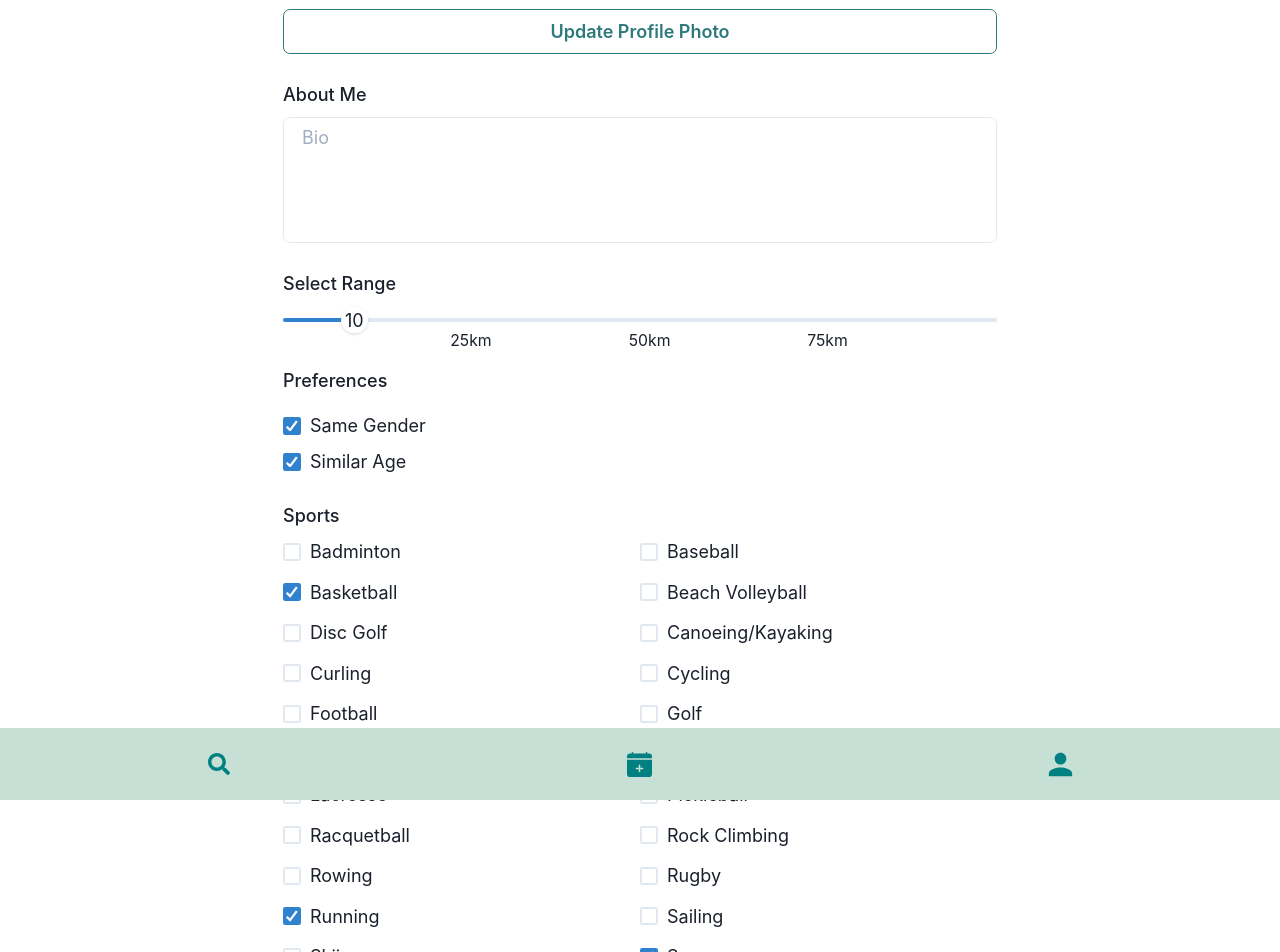
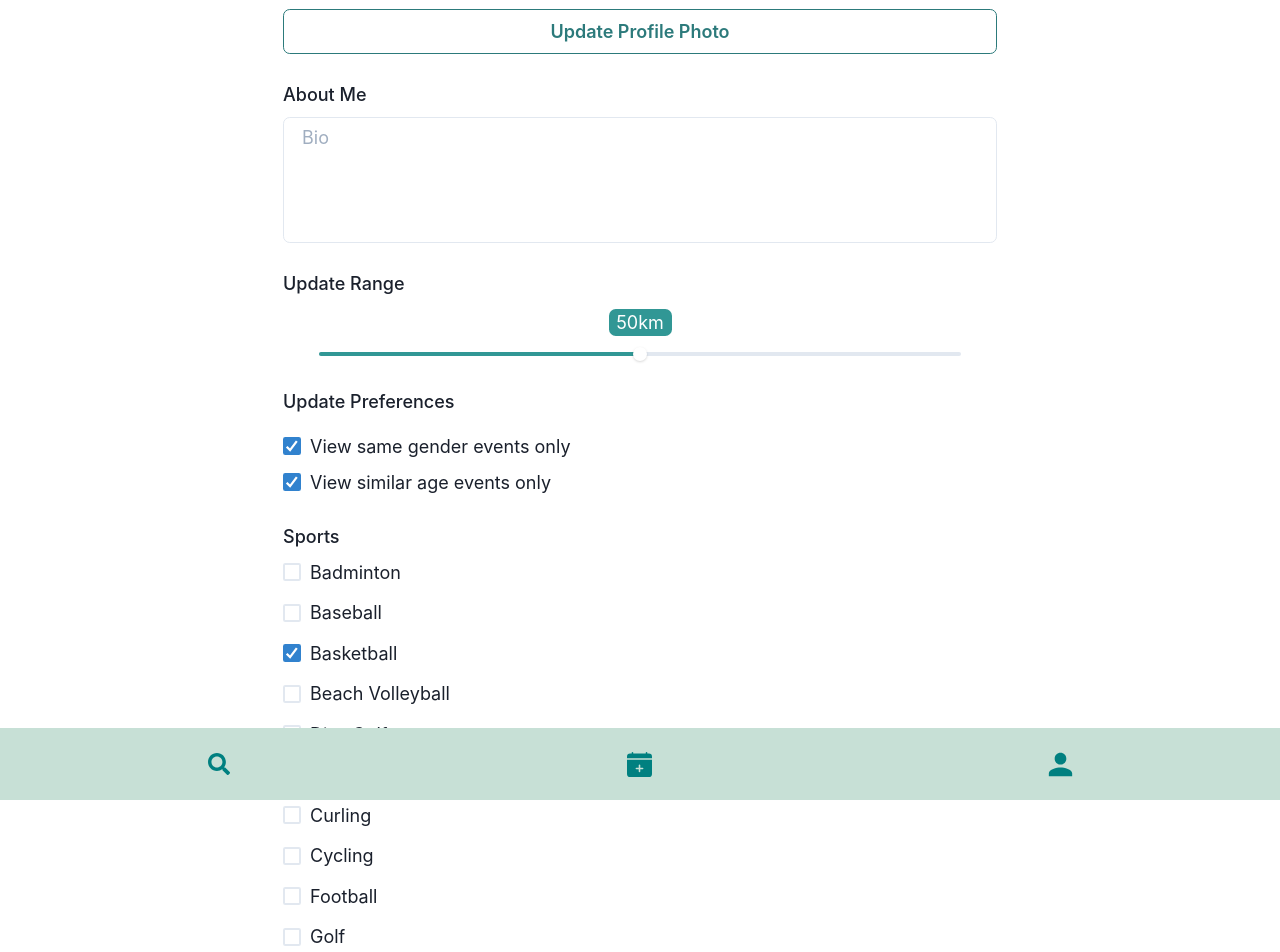
Before and after one commit to christopherdegroot/Sportr, a Next.js app: page /profile/update in a window 1280 px wide. Shown: the top 952 px of the page. Built offline with nearby package versions, Linux system fonts and the light colour scheme.

Commit message:
add preferences

```diff
--- a/components/UpdateProfile.js
+++ b/components/UpdateProfile.js
@@ -27,26 +27,38 @@ import {
   CheckboxGroup,
   Checkbox,
   IconButton,
-
+  sliderValue,
+  setSliderValue,
 } from "@chakra-ui/react";
-import { EditIcon } from '@chakra-ui/icons'
+import { EditIcon } from "@chakra-ui/icons";
 import Sportcheckbox from "./Sportcheckbox";
 import RangeSlider from "./RangeSlider";
 import { useState } from "react";
 
 const Details = (props) => {
-  const {id, email, name, passsword, bio, profile_image_url, gender, birthdate, sports, km_range} = props.user
+  const {
+    id,
+    email,
+    name,
+    passsword,
+    bio,
+    profile_image_url,
+    gender,
+    birthdate,
+    sports,
+    km_range,
+  } = props.user;
   const { isOpen, onToggle } = useDisclosure();
-
-
+  const [sliderValue, setSliderValue] = useState(50);
 
   return (
     <Container maxW="container.md">
-      <VStack w="full" h="full" p={2} spacing={10} >
-
+      <VStack w="full" h="full" p={2} spacing={10}>
         <SimpleGrid columns={1} rowGap={6} w="full">
           <GridItem colSpan={2}>
-            <Button variant={'outline'} colorScheme={'teal'} w={'full'}>Update Profile Photo</Button>
+            <Button variant={"outline"} colorScheme={"teal"} w={"full"}>
+              Update Profile Photo
+            </Button>
           </GridItem>
           {/* About Me */}
           <GridItem colSpan={2}>
@@ -57,17 +69,49 @@ const Details = (props) => {
           </GridItem>
           {/* Range */}
           <GridItem colSpan={2}>
-            <FormLabel>Select Range</FormLabel>
-            <RangeSlider defaultValue={km_range} /> {/* onChangeEnd={} */}
+            <FormLabel pb={9}>Update Range</FormLabel>
+            <VStack>
+              <Slider
+                w="90%"
+                aria-label="slider-ex-6"
+                onChange={(val) => setSliderValue(val)}
+              >
+                <SliderMark
+                  rounded={"md"}
+                  value={sliderValue}
+                  textAlign="center"
+                  bg="teal.500"
+                  color="white"
+                  mt="-10"
+                  ml="-7"
+                  w="14"
+                >
+                  {sliderValue}km
+                </SliderMark>
+                <SliderTrack>
+                  <SliderFilledTrack bg="teal.500" />
+                </SliderTrack>
+                <SliderThumb />
+              </Slider>
+            </VStack>
           </GridItem>
           {/* Prefrences */}
           <GridItem>
             <VStack alignItems="flex-start">
-            <FormLabel>Preferences</FormLabel>
-              <CheckboxGroup colSpan={2} defaultValue={['gender','similar_age']}> {/* Once matching prefrences are added to the ERD update this line to use the userObject */}
-              <SimpleGrid columns={1} rowGap={2} w='full'>
-                <Checkbox value="gender" >Same Gender</Checkbox>
-                <Checkbox value="similar_age" >Similar Age</Checkbox>
+              <FormLabel>Update Preferences</FormLabel>
+              <CheckboxGroup
+                colSpan={2}
+                defaultValue={["gender", "similar_age"]}
+              >
+                {" "}
+                {/* Once matching prefrences are added to the ERD update this line to use the userObject */}
+                <SimpleGrid columns={1} rowGap={2} w="full">
+                  <Checkbox value="gender">
+                    View same gender events only
+                  </Checkbox>
+                  <Checkbox value="similar_age">
+                    View similar age events only
+                  </Checkbox>
                 </SimpleGrid>
               </CheckboxGroup>
             </VStack>
@@ -80,48 +124,47 @@ const Details = (props) => {
 
             <VStack alignItems="flex-start">
               <CheckboxGroup colSpan={2} defaultValue={sports}>
-              <SimpleGrid columns={2} rowGap={3} w='full'>
-                <Checkbox value="badminton" >Badminton</Checkbox>
-                <Checkbox value="baseball" >Baseball</Checkbox>
-                <Checkbox value="basketball" >Basketball</Checkbox>
-                <Checkbox value="beachvolleyball" >Beach Volleyball</Checkbox>
-                <Checkbox value="DiscGolf" >Disc Golf</Checkbox>
-                <Checkbox value="canoeingkayaking" >Canoeing/Kayaking</Checkbox>
-                <Checkbox value="curling" >Curling</Checkbox>
-                <Checkbox value="cycling" >Cycling</Checkbox>
-                <Checkbox value="football" >Football</Checkbox>
-                <Checkbox value="golf" >Golf</Checkbox>
-                <Checkbox value="hiking" >Hiking</Checkbox>
-                <Checkbox value="iceclimbing" >Ice Climbing</Checkbox>
-                <Checkbox value="lacrosse" >Lacrosse</Checkbox>
-                <Checkbox value="pickleball" >Pickleball</Checkbox>
-                <Checkbox value="racquetball" >Racquetball</Checkbox>
-                <Checkbox value="rockclimbing" >Rock Climbing</Checkbox>
-                <Checkbox value="rowing" >Rowing</Checkbox>
-                <Checkbox value="rugby" >Rugby</Checkbox>
-                <Checkbox value="running" >Running</Checkbox>
-                <Checkbox value="sailing" >Sailing</Checkbox>
-                <Checkbox value="skiing" >Skiing</Checkbox>
-                <Checkbox value="soccer" >Soccer</Checkbox>
-                <Checkbox value="spikeball" >Spike Ball</Checkbox>
-                <Checkbox value="squash" >Squash</Checkbox>
-                <Checkbox value="swimming" >Swimming</Checkbox>
-                <Checkbox value="tabletennis" >Table Tennis</Checkbox>
-                <Checkbox value="tennis" >Tennis</Checkbox>
-                <Checkbox value="trailrunning" >Trail Running</Checkbox>
-                <Checkbox value="ultimatefrisbee" >Ultimate Frisbee</Checkbox>
-                <Checkbox value="volleyball" >Volleyball</Checkbox>
-                <Checkbox value="yoga" >Yoga</Checkbox>
+                <SimpleGrid columns={1} rowGap={3} w="full">
+                  <Checkbox value="badminton">Badminton</Checkbox>
+                  <Checkbox value="baseball">Baseball</Checkbox>
+                  <Checkbox value="basketball">Basketball</Checkbox>
+                  <Checkbox value="beachvolleyball">Beach Volleyball</Checkbox>
+                  <Checkbox value="DiscGolf">Disc Golf</Checkbox>
+                  <Checkbox value="canoeingkayaking">
+                    Canoeing/Kayaking
+                  </Checkbox>
+                  <Checkbox value="curling">Curling</Checkbox>
+                  <Checkbox value="cycling">Cycling</Checkbox>
+                  <Checkbox value="football">Football</Checkbox>
+                  <Checkbox value="golf">Golf</Checkbox>
+                  <Checkbox value="hiking">Hiking</Checkbox>
+                  <Checkbox value="iceclimbing">Ice Climbing</Checkbox>
+                  <Checkbox value="lacrosse">Lacrosse</Checkbox>
+                  <Checkbox value="pickleball">Pickleball</Checkbox>
+                  <Checkbox value="racquetball">Racquetball</Checkbox>
+                  <Checkbox value="rockclimbing">Rock Climbing</Checkbox>
+                  <Checkbox value="rowing">Rowing</Checkbox>
+                  <Checkbox value="rugby">Rugby</Checkbox>
+                  <Checkbox value="running">Running</Checkbox>
+                  <Checkbox value="sailing">Sailing</Checkbox>
+                  <Checkbox value="skiing">Skiing</Checkbox>
+                  <Checkbox value="soccer">Soccer</Checkbox>
+                  <Checkbox value="spikeball">Spike Ball</Checkbox>
+                  <Checkbox value="squash">Squash</Checkbox>
+                  <Checkbox value="swimming">Swimming</Checkbox>
+                  <Checkbox value="tabletennis">Table Tennis</Checkbox>
+                  <Checkbox value="tennis">Tennis</Checkbox>
+                  <Checkbox value="trailrunning">Trail Running</Checkbox>
+                  <Checkbox value="ultimatefrisbee">Ultimate Frisbee</Checkbox>
+                  <Checkbox value="volleyball">Volleyball</Checkbox>
+                  <Checkbox value="yoga">Yoga</Checkbox>
                 </SimpleGrid>
               </CheckboxGroup>
             </VStack>
           </GridItem>
           {/* Confirm (Would like replace with saving as you change it) */}
-          <GridItem colSpan={2}>
-
-          </GridItem>
+          <GridItem colSpan={2}></GridItem>
         </SimpleGrid>
-
       </VStack>
     </Container>
   );
```
